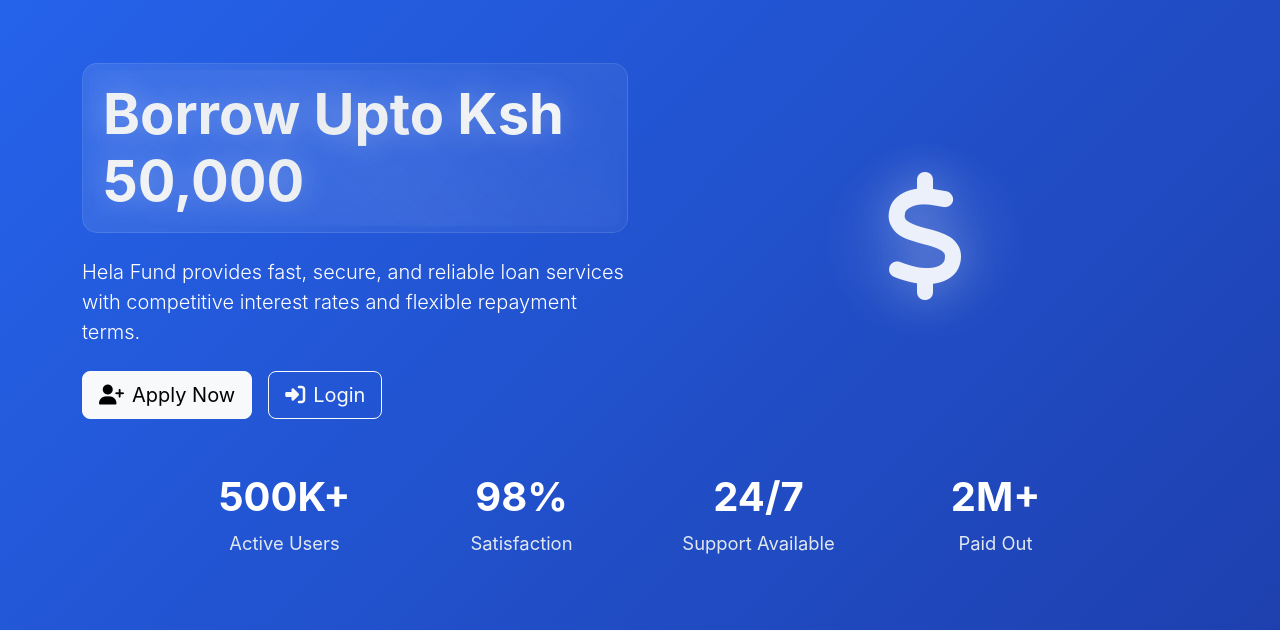
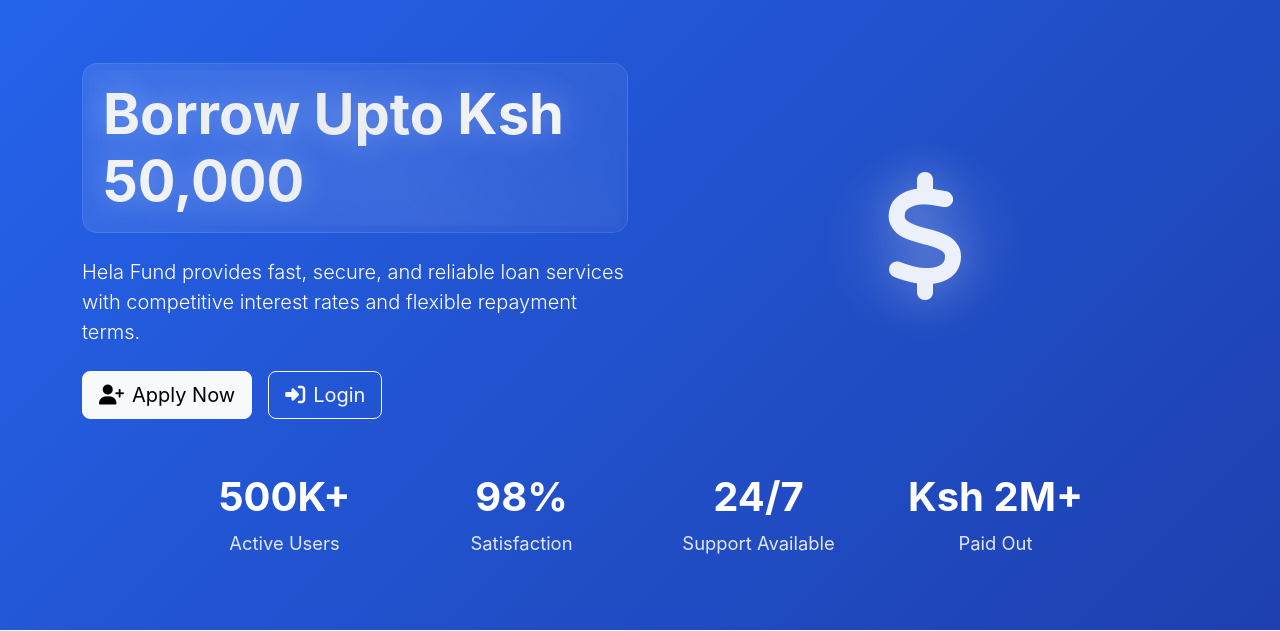
Before and after one commit to kibetlelgo/Hela-Credit, a Django app: page / in a window 1280 px wide. Shown: the part 67-698 px from the top of the page. Run offline with Django 4.2, Linux system fonts and the light colour scheme.

Commit message:
stats section

```diff
--- a/templates/loans/index.html
+++ b/templates/loans/index.html
@@ -65,7 +65,7 @@
             <div class="stat-label">Support Available</div>
           </div>
           <div class="stat">
-            <div class="stat-value">2M+</div>
+            <div class="stat-value">Ksh 2M+</div>
             <div class="stat-label">Paid Out</div>
           </div>
         </div>
```
